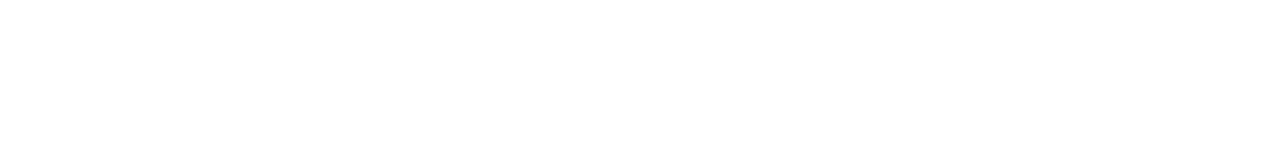
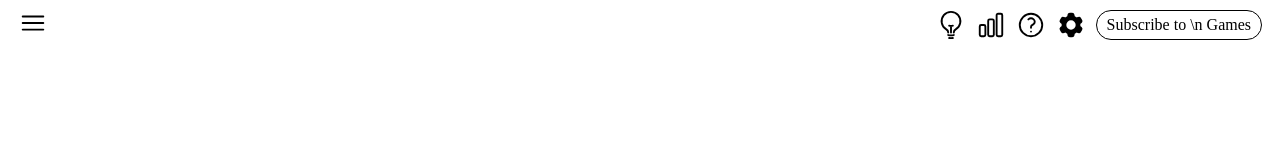
Before and after one commit to jinaiOS/wordle, a plain HTML site: page index.html in a window 1280 px wide. Drawn offline with Linux system fonts and the light colour scheme.

Commit message:
[FEAT]: header css 완료

```diff
--- /dev/null
+++ b/css/header.css
@@ -0,0 +1,27 @@
+header img {
+  width: 30px;
+  height: 30px;
+}
+
+.menu-bar {
+  display: flex;
+  align-items: center;
+  justify-content: space-between;
+  margin-left: 10px;
+  margin-right: 10px;
+}
+
+.menu-bar__subscribe {
+  border: 1px solid black;
+  border-radius: 15px;
+  padding: 5px 10px;
+}
+
+.menu-bar__etc {
+  display: flex;
+  align-items: center;
+}
+
+.menu-bar__etc img {
+  margin-right: 10px;
+}
--- /dev/null
+++ b/css/style.css
@@ -0,0 +1 @@
+@import "header.css";
--- a/index.html
+++ b/index.html
@@ -1,17 +1,27 @@
 <!DOCTYPE html>
 <html lang="en">
-<head>
-    <meta charset="UTF-8">
-    <meta name="viewport" content="width=device-width, initial-scale=1.0">
+  <head>
+    <meta charset="UTF-8" />
+    <meta name="viewport" content="width=device-width, initial-scale=1.0" />
     <title>Wordle!!</title>
-</head>
-<body>
+    <link rel="stylesheet" href="css/style.css" />
+  </head>
+  <body>
     <header>
-        <div>
-
+      <div class="menu-bar">
+        <div class="menu-bar__menu">
+          <img src="assets/menu.svg" />
         </div>
+        <div class="menu-bar__etc">
+          <img src="assets/light.svg" />
+          <img src="assets/chart-bar.svg" />
+          <img src="assets/question.svg" />
+          <img src="assets/setting.svg" />
+          <div class="menu-bar__subscribe">Subscribe to \n Games</div>
+        </div>
+      </div>
     </header>
     <main></main>
     <footer></footer>
-</body>
+  </body>
 </html>
```
